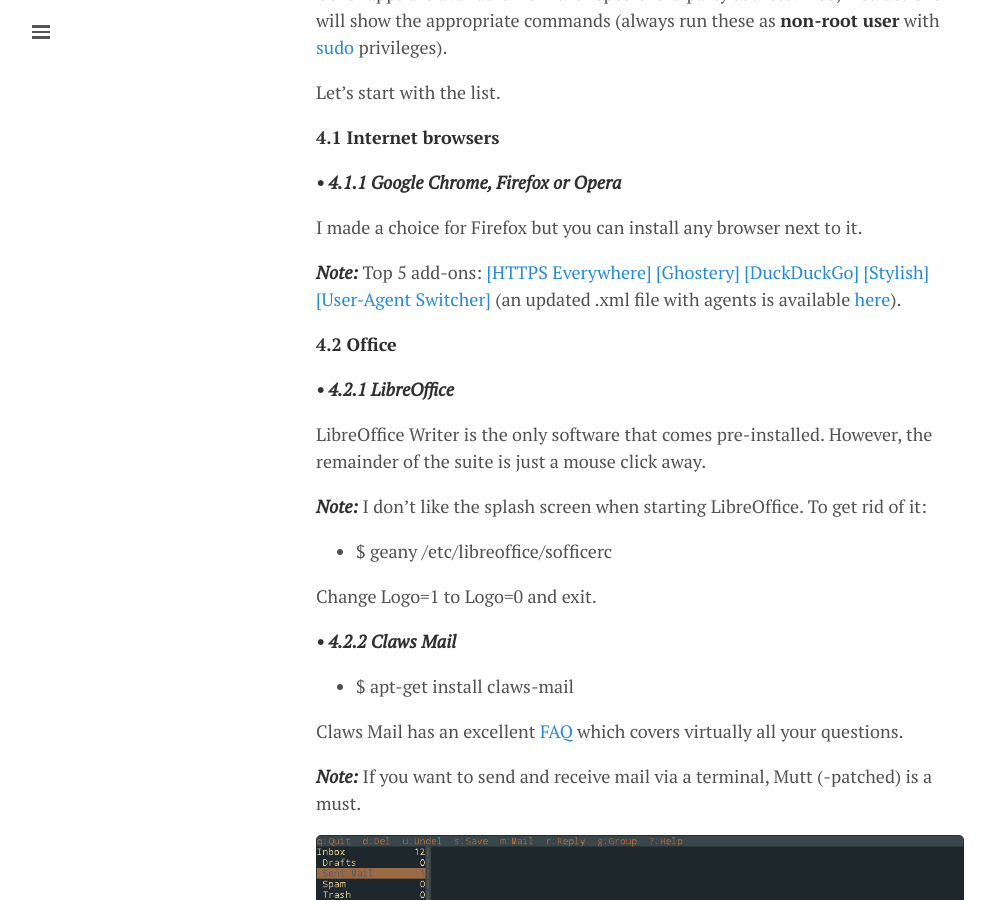
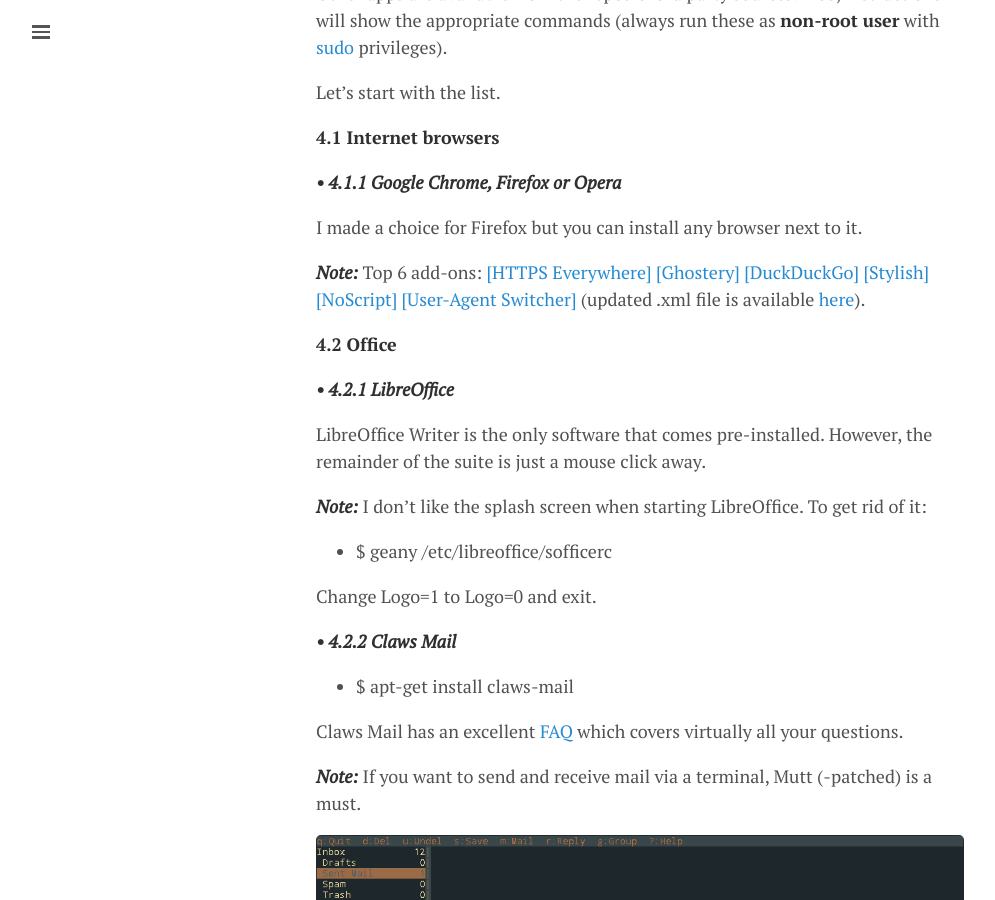
Before and after one commit to lgeurts/lgeurts.github.io, a Jekyll site: the page built from _posts/2017-07-11-bunsenlabs-linux-setup-notes-for dell-inspiron-6000.md, in a window 1280 px wide and 900 px high, scrolled down 2890 px. Shown: the whole window, without its empty margins (0-995 px from the left). Built offline with Jekyll 4.4.1, drawn with Linux system fonts in a browser that asks for light colours; nearby versions of some CDN libraries; comment, search, counter and statistics services are not loaded.

Commit message:
Update 2017-07-11-bunsenlabs-linux-setup-notes-for dell-inspiron-6000.md

```diff
--- a/_posts/2017-07-11-bunsenlabs-linux-setup-notes-for dell-inspiron-6000.md
+++ b/_posts/2017-07-11-bunsenlabs-linux-setup-notes-for dell-inspiron-6000.md
@@ -79,7 +79,7 @@
 
 I made a choice for Firefox but you can install any browser next to it.
 
-***Note:*** Top 5 add-ons: [[HTTPS Everywhere]](https://www.eff.org/https-everywhere) [[Ghostery]](https://addons.mozilla.org/en-US/firefox/addon/ghostery/) [[DuckDuckGo]](https://addons.mozilla.org/en-US/firefox/addon/duckduckgo-for-firefox/) [[Stylish]](https://addons.mozilla.org/en-US/firefox/addon/stylish/) [[User-Agent Switcher]](https://addons.mozilla.org/en-US/firefox/addon/user-agent-switcher-firefox/) (an updated .xml file with agents is available [here](http://techpatterns.com/forums/about304.html)).
+***Note:*** Top 6 add-ons: [[HTTPS Everywhere]](https://www.eff.org/https-everywhere) [[Ghostery]](https://addons.mozilla.org/en-US/firefox/addon/ghostery/) [[DuckDuckGo]](https://addons.mozilla.org/en-US/firefox/addon/duckduckgo-for-firefox/) [[Stylish]](https://addons.mozilla.org/en-US/firefox/addon/stylish/) [[NoScript]](https://addons.mozilla.org/en-US/firefox/addon/noscript/) [[User-Agent Switcher]](https://addons.mozilla.org/en-US/firefox/addon/user-agent-switcher-firefox/) (updated .xml file is available [here](http://techpatterns.com/forums/about304.html)).
 
 **4.2 Office**
 
```
